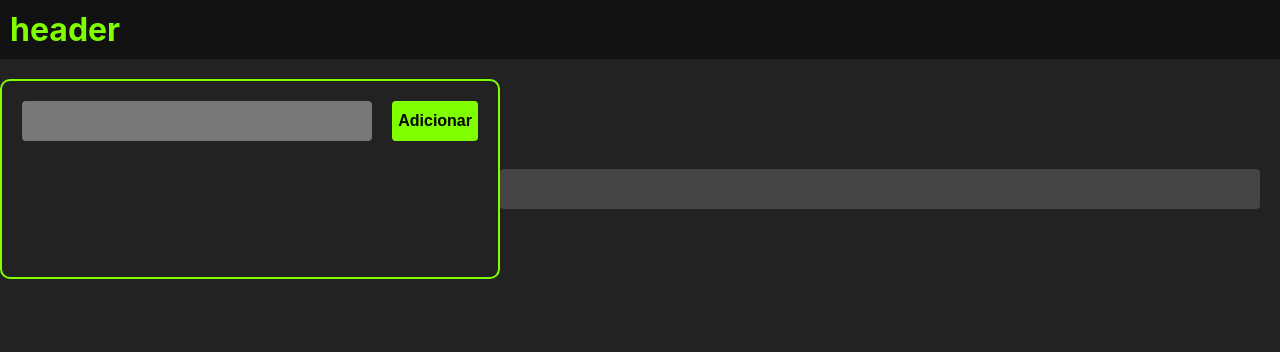
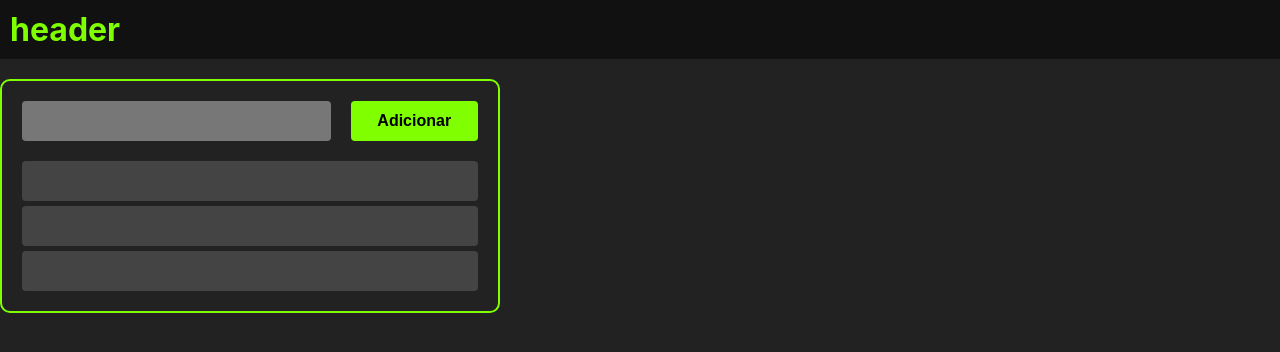
Before and after one commit to Marco-Antonio-Furtado/lista-next, a Next.js app: page / in a window 1280 px wide. Shown: the top 352 px of the page. Built offline with nearby package versions, Linux system fonts and the light colour scheme.

Commit message:
ajustes de flex e layout

```diff
--- a/components/Button.jsx
+++ /dev/null
@@ -1,9 +0,0 @@
-import styles from "../styles/Button.module.css"
-
-export default function Button(){
-    return(
-        <div>
-            <button className={styles.btn}>Adicionar</button>
-        </div>
-    )
-}
--- a/components/List.jsx
+++ /dev/null
@@ -1,19 +0,0 @@
-import styles from "../styles/list.module.css"
-import Button from "../components/Button"
-import Task from "../components/Task"
-
-export default  function List(){
-    return(
-    <div className={styles.container}>
-        <div className={styles.innerContainer}>
-
-            <input className={styles.input}/>
-            <div className={styles.btnAdd}>
-                <Button />
-            </div>
-
-        </div>
-        <Task />
-    </div>
-    )
-}
--- /dev/null
+++ b/components/button/index.jsx
@@ -0,0 +1,9 @@
+import styles from "./index.module.css"
+
+export default function Button(props){
+    return(
+        <div {...props}>
+            <button className={styles.btn}>Adicionar</button>
+        </div>
+    )
+}
--- a/styles/Button.module.css
+++ b/components/button/index.module.css
@@ -4,11 +4,8 @@
   font-size: 1em;
   font-weight: 900;
   height: 40px;
-  display: flex;
-  flex: 1;
-  justify-content: center;
-  align-items: center;
   outline: none;
   border: none;
   border-radius: 4px;
+  width: 100%;
 }
--- /dev/null
+++ b/components/list/index.jsx
@@ -0,0 +1,17 @@
+import styles from "./index.module.css"
+import Button from "../button"
+import Task from "../task"
+
+export default  function List(){
+    return(
+    <div className={styles.wrapper}>
+        <header className={styles.header}>
+            <input className={styles.input}/>
+            <Button className={styles.btnAdd} />
+        </header>
+        <main className={styles.main}>
+            {[1, 2, 3].map((n, i)=><Task key={i} />)}
+        </main>
+    </div>
+    )
+}
--- a/styles/list.module.css
+++ b/components/list/index.module.css
@@ -1,32 +1,37 @@
-.container {
-  display: flex;
-  justify-content: center;
-  align-items: center;
+.wrapper {
   margin-top: 20px;
-}
-
-.innerContainer {
-  display: flex;
-  justify-content: center;
   background-color: #222;
   border: 2px solid chartreuse;
   border-radius: 10px;
   width: 500px;
   min-height: 200px;
+  padding: 20px;
+  display: flex;
+  flex-direction: column;
+  gap: 20px;
+}
+
+.header {
+  display: flex;
+  gap: 20px;
+}
+
+.main {
+  display: flex;
+  flex-direction: column;
+  gap: 5px;
 }
 
 .input {
+  flex: auto;
   background-color: #777;
   color: white;
   height: 40px;
-  display: flex;
-  flex: 2;
   outline: none;
   border: none;
   border-radius: 4px;
-  margin: 20px;
 }
 
 .btnAdd {
-  margin: 20px 20px 0 0;
+  flex: 1;
 }
--- a/components/Task.jsx
+++ b/components/task/index.jsx
@@ -1,4 +1,4 @@
-import styles from "../styles/Task.module.css"
+import styles from "./index.module.css"
 
 export default function Task(){
     return(
--- a/styles/Task.module.css
+++ b/components/task/index.module.css
@@ -7,5 +7,4 @@
   align-items: center;
   justify-content: space-between;
   border-radius: 4px;
-  margin: 20px 20px 0 0;
 }
--- a/pages/index.js
+++ b/pages/index.js
@@ -1,5 +1,5 @@
 import Header from "../components/Header";
-import List from "../components/List";
+import List from "../components/list";
 
 function Home() {
   return (
```
